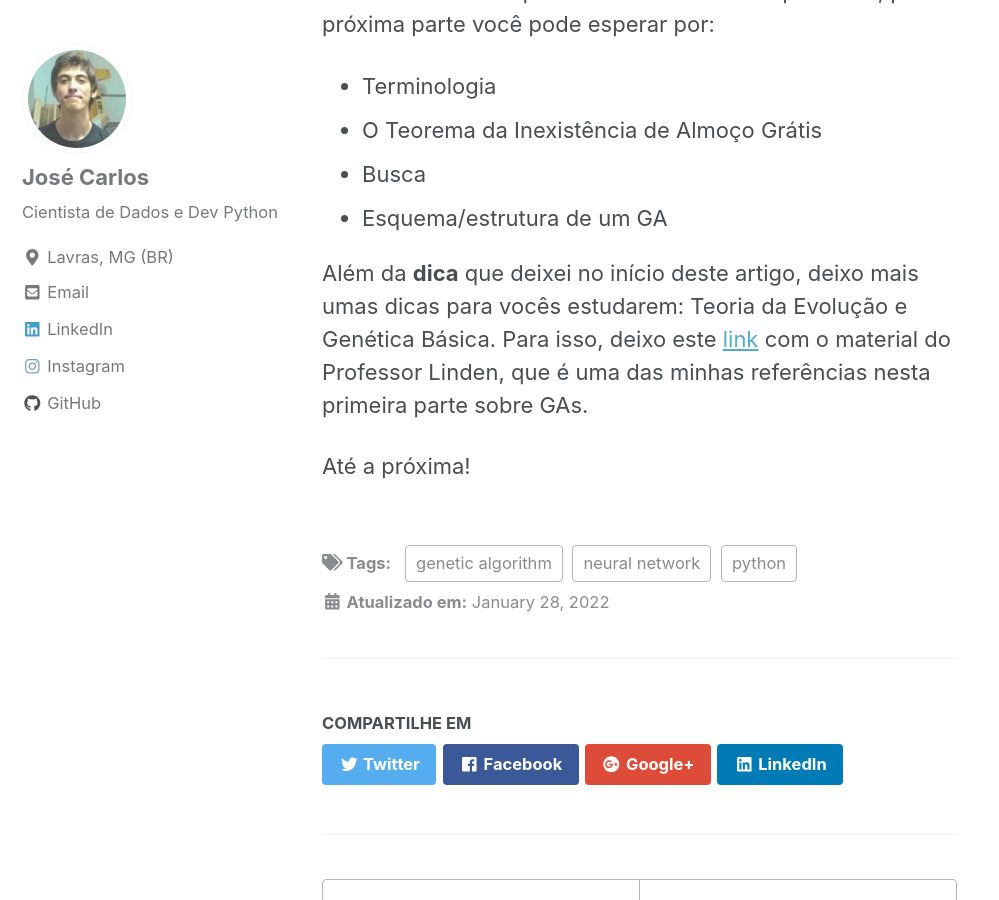
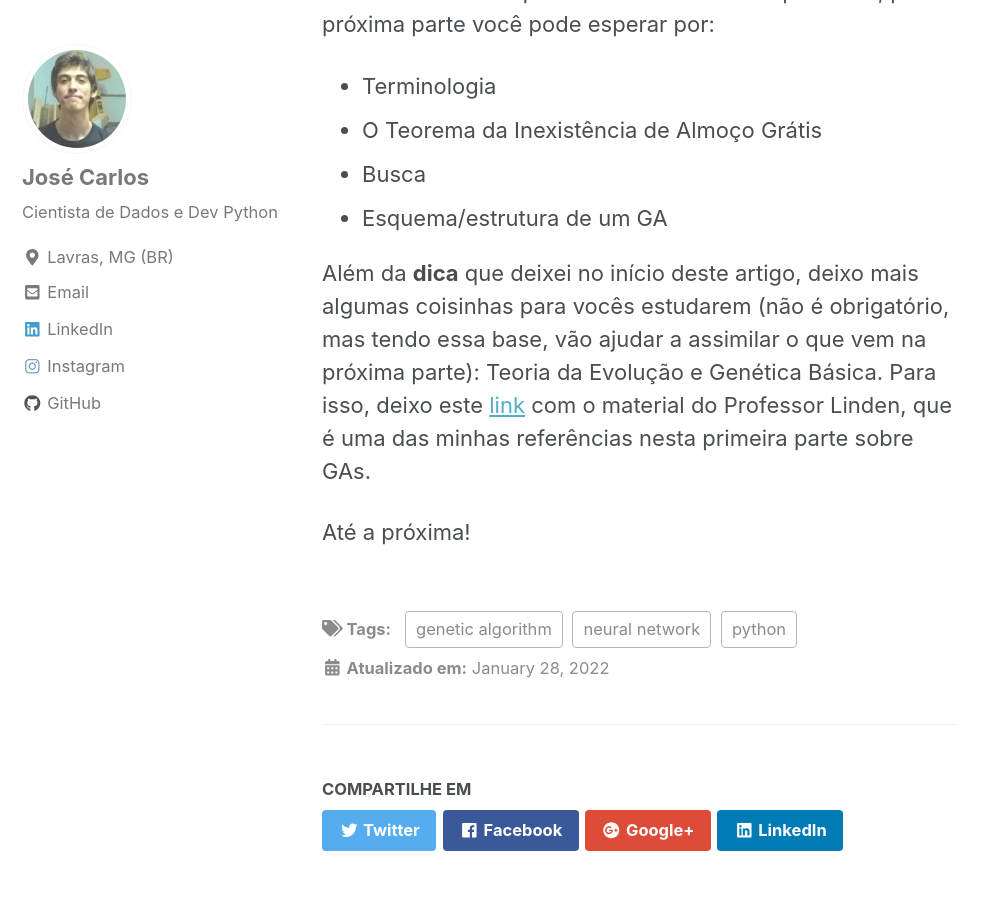
Before and after one commit to jcfneto/jcfneto.github.io, a Jekyll site: the page built from _posts/2022-01-28-ann-ga.md, in a window 1280 px wide and 900 px high, scrolled down 5242 px. Shown: the whole window, without its empty margins (0-999 px from the left). Built offline with Jekyll 4.4.1, drawn with Linux system fonts in a browser that asks for light colours; nearby versions of some CDN libraries.

Commit message:
Update 2022-01-28-ann-ga.md

```diff
--- a/_posts/2022-01-28-ann-ga.md
+++ b/_posts/2022-01-28-ann-ga.md
@@ -71,6 +71,6 @@ Muito do que foi abordado nesta parte ainda pode te deixar um pouco confuso, por
 - Busca
 - Esquema/estrutura de um GA
 
-Além da **dica** que deixei no início deste artigo, deixo mais umas dicas para vocês estudarem: Teoria da Evolução e Genética Básica. Para isso, deixo este [link](https://www.algoritmosgeneticos.com.br/GA_Cap2.ppt) com o material do Professor Linden, que é uma das minhas referências nesta primeira parte sobre GAs.
+Além da **dica** que deixei no início deste artigo, deixo mais algumas coisinhas para vocês estudarem (não é obrigatório, mas tendo essa base, vão ajudar a assimilar o que vem na próxima parte): Teoria da Evolução e Genética Básica. Para isso, deixo este [link](https://www.algoritmosgeneticos.com.br/GA_Cap2.ppt) com o material do Professor Linden, que é uma das minhas referências nesta primeira parte sobre GAs.
 
 Até a próxima!
```
